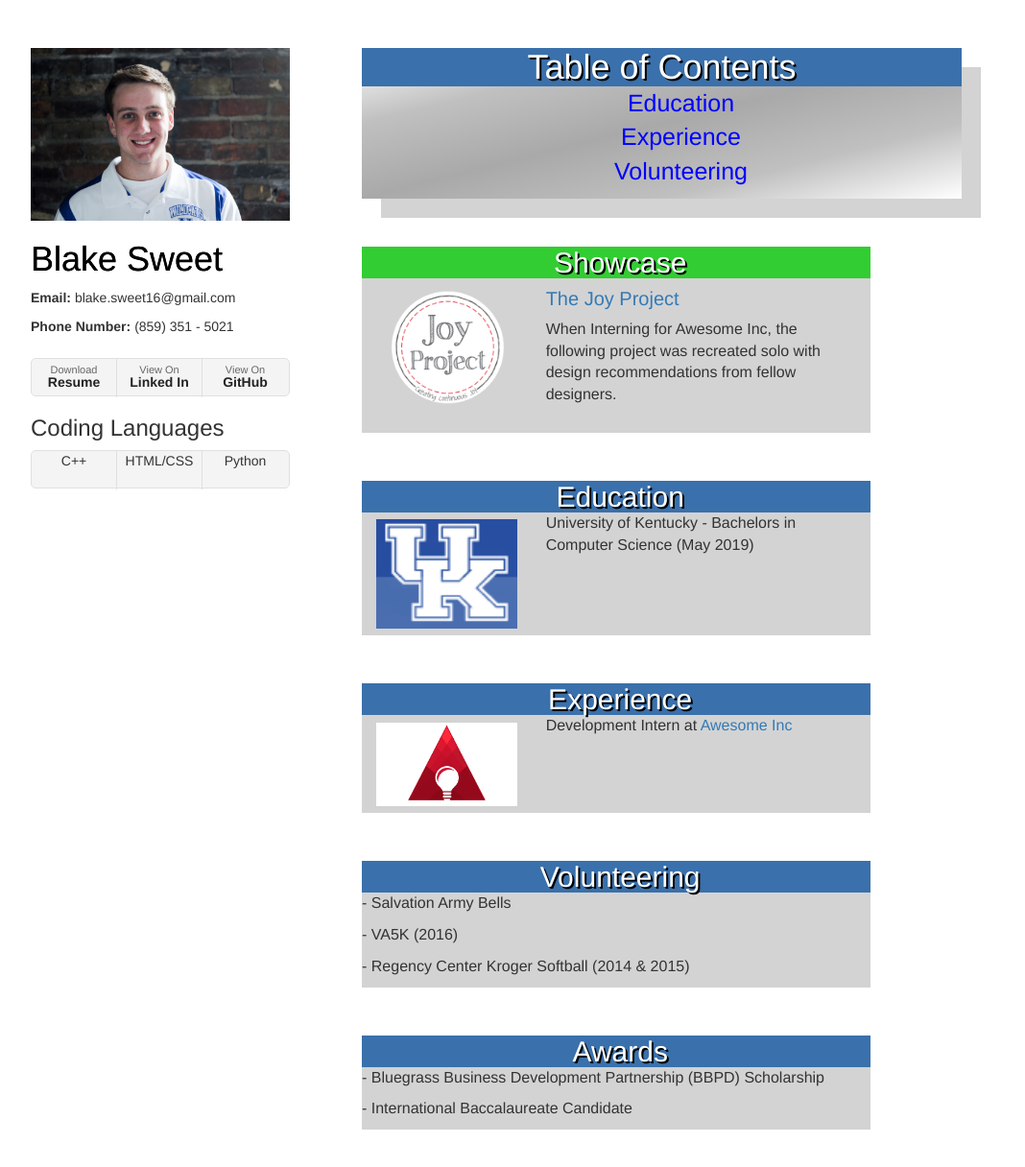
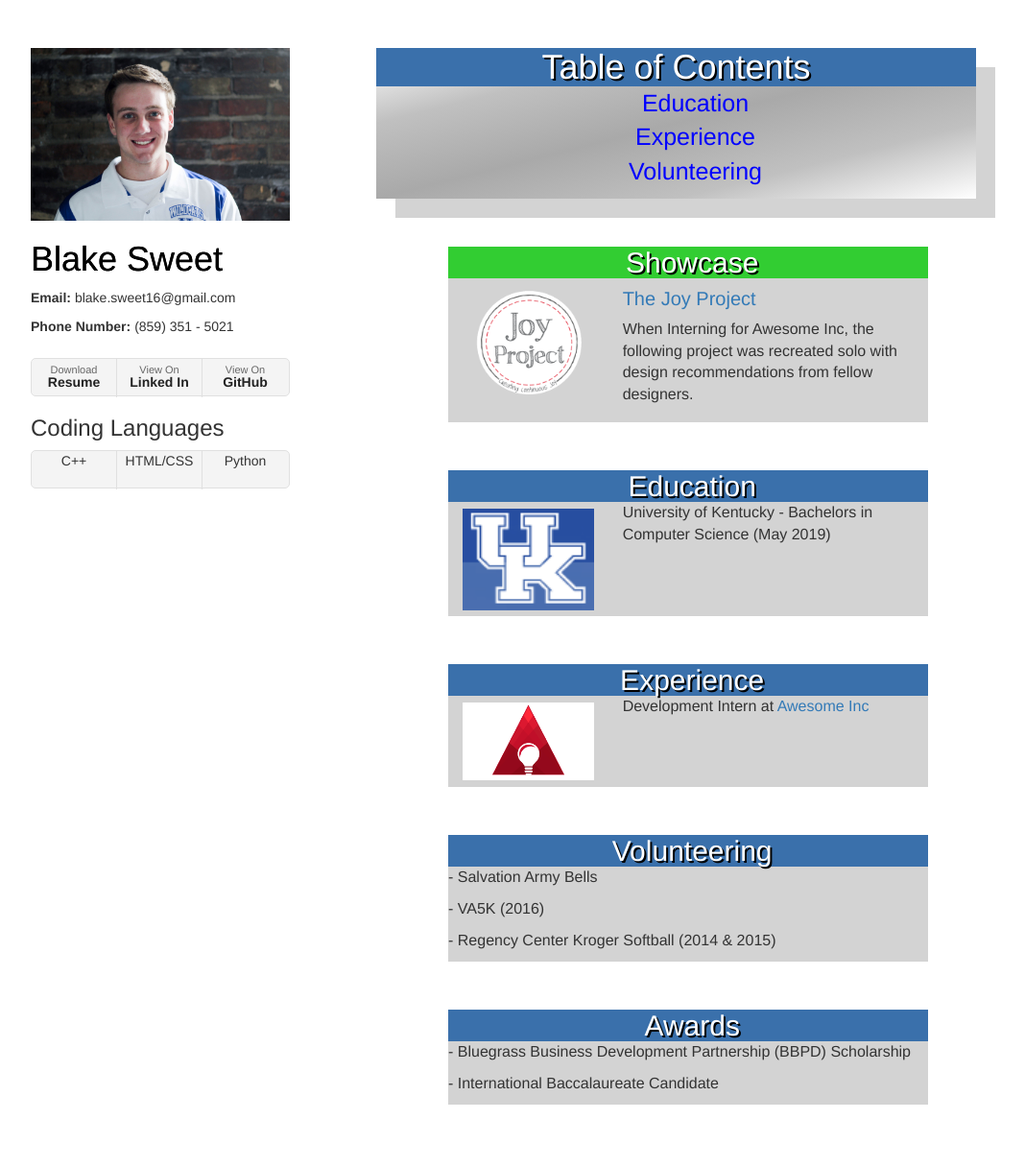
Before and after one commit to BSweet16/BSweet16.github.io, a Jekyll site: the page built from index.html, in a window 1280 px wide and 1277 px high. Shown: the top 1216 px of the window at 96% size, without its empty margins (178-1246 px from the left). Built offline with Jekyll 4.4.1, drawn with Linux system fonts in a browser that asks for light colours; nearby versions of some CDN libraries.

Commit message:
Centered Boxes on index page

```diff
--- a/assets/css/custom.scss
+++ b/assets/css/custom.scss
@@ -43,6 +43,8 @@ $mobile-width: $tablet-width - 1;
 	background: linear-gradient(to bottom right, white, silver, darkgrey, silver, white);
 	box-shadow: 20px 20px lightgrey;
 	width: 125%;
+	margin: auto;
+	margin-bottom: 50px;
 
 	ul{
 		color: transparent;
@@ -71,6 +73,8 @@ $mobile-width: $tablet-width - 1;
 .row{
 	font-size: 16px;
 	margin-bottom: 10%;
+	margin-left: 15%;
+	margin-right: -15%;
 	background-color: lightgrey;
 
 	.col-lg-4{
```
